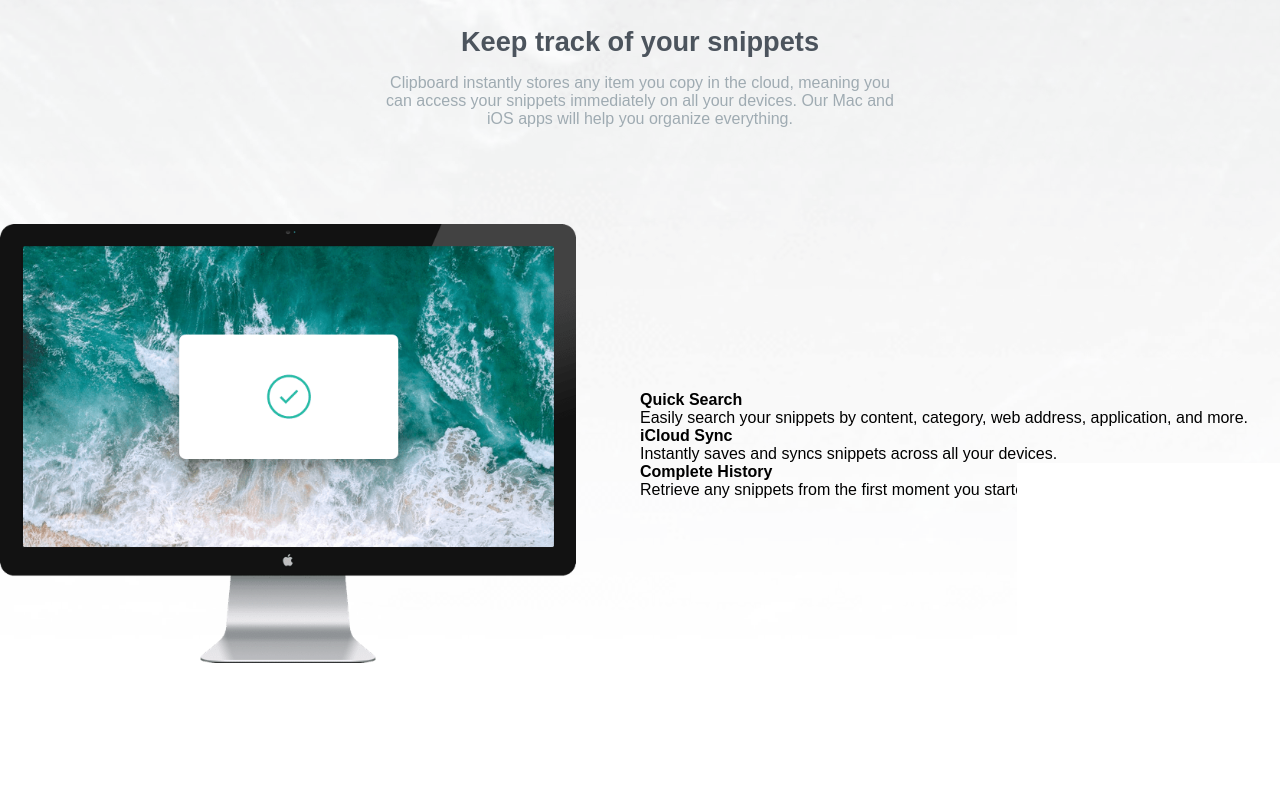
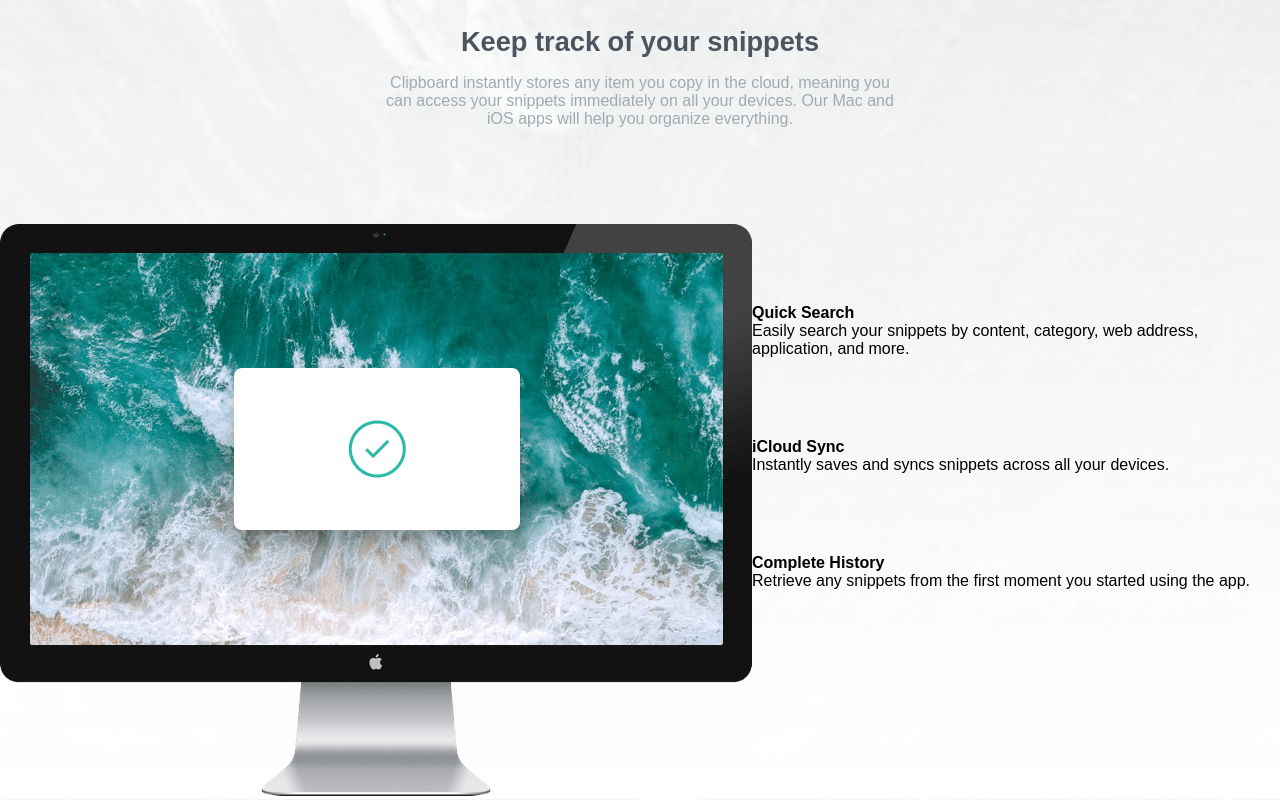
Before and after one commit to Sxnty/ClipBoard, a plain HTML site: page index.html in a window 1280 px wide. Shown: the part 554-1354 px from the top of the page. Before the commit the page ends 1221 px from the top, so only its background shows below. Drawn offline with Linux system fonts and the light colour scheme; a web font is replaced by a local one.

Commit message:
changed third section from flexbox to grid

```diff
--- a/styles.css
+++ b/styles.css
@@ -73,20 +73,18 @@
 }
 
 .hero__table {
-    margin-top: 5rem;
+margin-top: 5rem;
+display: grid;
+grid-template-columns: 1fr 1fr;
+grid-template-areas: "left right";
+}
+.table__right {
+    padding: 5rem 0;
+    grid-area: right;
     display: flex;
-    align-items: center;
-}
-.table__left img {
-    width: 90%;
+    flex-direction: column;
+    gap: 5rem;
 }
 .table__left {
-    flex: 1;
+    grid-area: left;
 }
-.table__right {
-    flex: 1;
-    display: flex;
-    flex-direction: column;
-    justify-content: center;
-    align-items: flex-start;
-}
```
